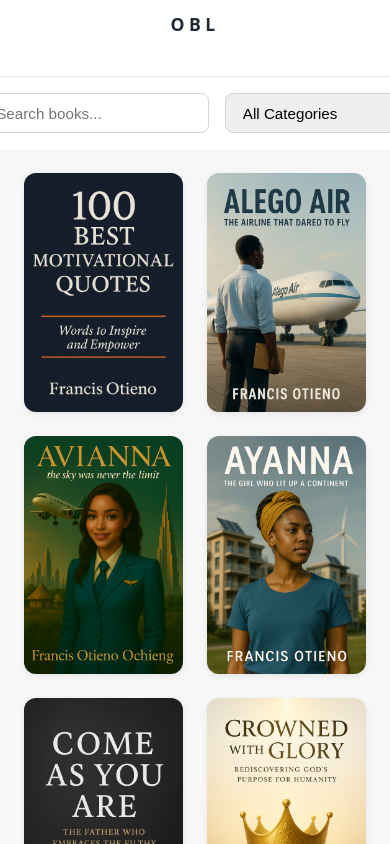
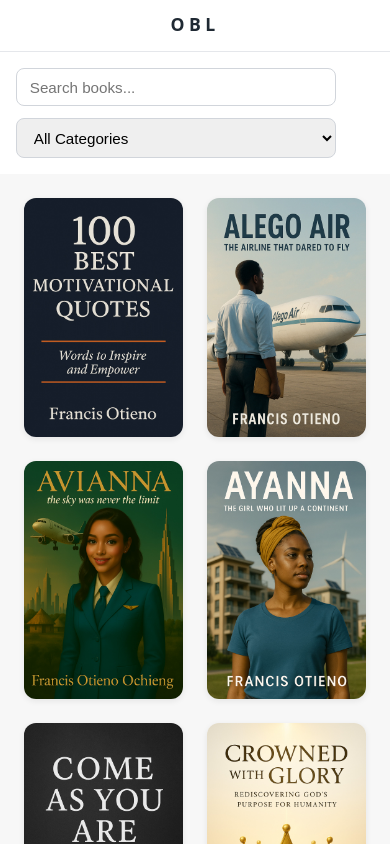
Before and after one commit to FrancisOtieno-Hub/obl, a plain HTML site: page index.html in a window 390 px wide. Drawn offline with Linux system fonts and the light colour scheme.

Commit message:
Update style.css

```diff
--- a/style.css
+++ b/style.css
@@ -1,3 +1,9 @@
+*,
+*::before,
+*::after {
+    box-sizing: border-box;
+}
+
 :root {
     --bg: #f7f7f7;
     --surface: #ffffff;
@@ -106,8 +112,9 @@ header h1 {
 
 .filters {
     display: flex;
+    flex-wrap: wrap;
     justify-content: center;
-    gap: 1rem;
+    gap: 0.75rem;
     padding: 1rem;
     background: var(--surface);
     position: sticky;
@@ -122,9 +129,19 @@ header h1 {
     border-radius: var(--radius-sm);
     border: 1px solid #d1d5db;
     outline: none;
+    width: 100%;
+    max-width: 320px;
+    box-sizing: border-box;
 }
 
 .filters input:focus,
 .filters select:focus {
     border-color: var(--brand);
 }
+
+@media (max-width: 480px) {
+    .filters {
+        flex-direction: column;
+        align-items: stretch;
+    }
+}
```
